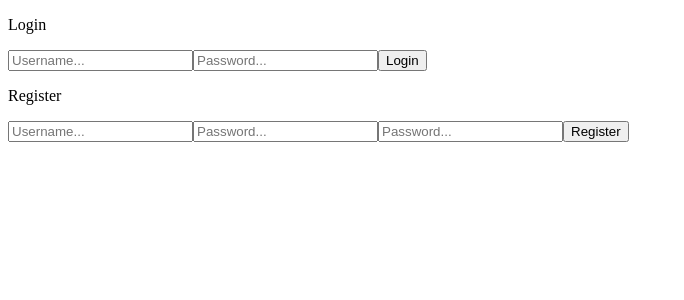
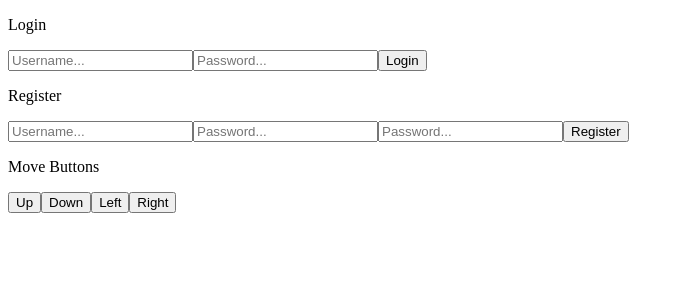
Before and after one commit to multi-user-dungeon/Front-End, a React (Create React App) app: page / in a window 1280 px wide. Shown: the top 300 px of the page, without its empty margins (0-684 px from the left). Built offline with nearby package versions, Linux system fonts and the light colour scheme.

Commit message:
Added token to localStorage, added react-router and redux to application (might not need redux), added preliminary moveButtons

```diff
--- a/package.json
+++ b/package.json
@@ -6,7 +6,11 @@
     "axios": "^0.19.0",
     "react": "^16.10.2",
     "react-dom": "^16.10.2",
-    "react-scripts": "3.2.0"
+    "react-redux": "^7.1.1",
+    "react-router-dom": "^5.1.2",
+    "react-scripts": "3.2.0",
+    "redux": "^4.0.4",
+    "redux-thunk": "^2.3.0"
   },
   "scripts": {
     "start": "react-scripts start",
--- a/src/components/App.js
+++ b/src/components/App.js
@@ -1,14 +1,19 @@
 import React from "react";
 import Login from "./Login";
 import Register from "./Register";
+import MoveButtons from "./MoveButtons";
 
 function App() {
+  console.log(localStorage.getItem('key'))
+
   return (
     <div className="App">
       <p>Login</p>
       <Login />
       <p>Register</p>
       <Register />
+      <p>Move Buttons</p>
+      <MoveButtons />
     </div>
   );
 }
--- a/src/components/Login.js
+++ b/src/components/Login.js
@@ -18,7 +18,7 @@ const Login = () => {
     if (userInfo.username && userInfo.password) {
       axios
         .post("https://lambda-mud-test.herokuapp.com/api/login/", userInfo)
-        .then(res => console.log(res))
+        .then(res => localStorage.setItem("key", res.data.key))
         .catch(error => setError("Wrong username/password. Please try again."));
     } else {
       setError("Needs more information");
--- /dev/null
+++ b/src/components/MoveButtons.js
@@ -0,0 +1,33 @@
+import React from "react";
+import axios from "axios";
+
+const MoveButtons = () => {
+  const move = event => {
+    event.persist();
+    axios
+      .post("https://lambda-mud-test.herokuapp.com/api/adv/move/", {
+        direction: event.target.name
+      })
+      .then(res => console.log(res))
+      .catch(error => console.log(error));
+  };
+
+  return (
+    <div>
+      <button name="n" onClick={event => move(event)}>
+        Up
+      </button>
+      <button name="s" onClick={event => move(event)}>
+        Down
+      </button>
+      <button name="w" onClick={event => move(event)}>
+        Left
+      </button>
+      <button name="e" onClick={event => move(event)}>
+        Right
+      </button>
+    </div>
+  );
+};
+
+export default MoveButtons;
--- a/src/components/Register.js
+++ b/src/components/Register.js
@@ -29,7 +29,7 @@ const Register = () => {
           "https://lambda-mud-test.herokuapp.com/api/registration/",
           userInfo
         )
-        .then(res => console.log(res))
+        .then(res => localStorage.setItem("key", res.data.key))
         .catch(error =>
           setError("Username has already been taken. Please try name.")
         );
--- a/src/index.js
+++ b/src/index.js
@@ -1,5 +1,19 @@
 import React from "react";
 import ReactDOM from "react-dom";
+import { BrowserRouter as Router } from "react-router-dom";
+import { createStore, applyMiddleware } from "redux";
+import { Provider } from "react-redux";
+import thunk from "redux-thunk";
+import reducer from "./reducers";
 import App from "./components/App";
 
-ReactDOM.render(<App />, document.getElementById("root"));
+const store = createStore(reducer, applyMiddleware(thunk));
+
+ReactDOM.render(
+  <Provider store={store}>
+    <Router>
+      <App />
+    </Router>
+  </Provider>,
+  document.getElementById("root")
+);
--- /dev/null
+++ b/src/reducers/index.js
@@ -0,0 +1,15 @@
+const initialState = {
+    moving: false,
+    loggingIn: false,
+    registering: false,
+    user: {}
+}
+
+const reducer = (state = initialState, action) => {
+    switch (action.type) {
+        default:
+            return state
+    }
+}
+
+export default reducer
```
Also changed, not shown: src/utils/axiosWithAuth.js (added, +12 -0 lines), src/actions/index.js (added).
